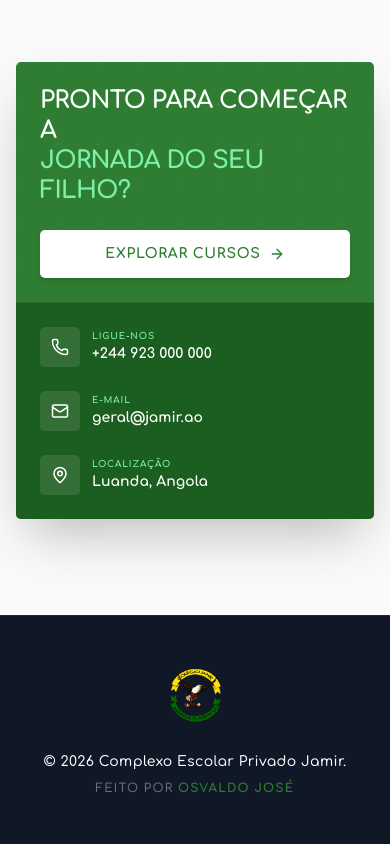
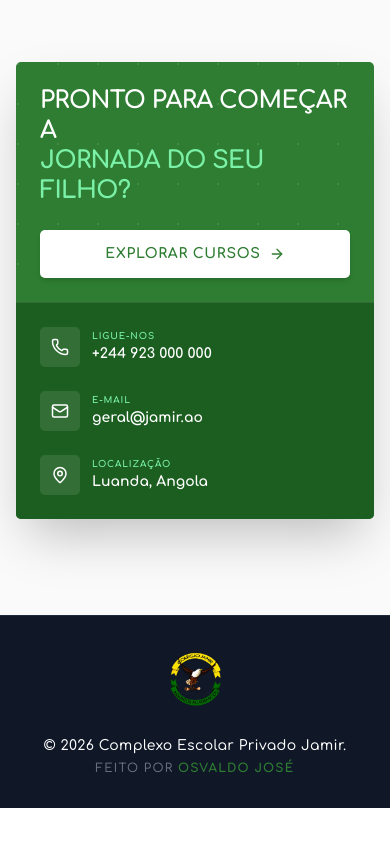
Before and after one commit to devjunior373-maker/website_-jamir, a React (Vite) app: page / in a window 390 px wide. Shown: the part 3489-4333 px from the top of the page. After the commit the page ends 4297 px from the top, so only its background shows below. Built offline with nearby package versions, Linux system fonts and the light colour scheme.

Commit message:
style: update footer layout for responsiveness
Adjust padding and alignment to improve footer design on mobile and desktop viewports.

```diff
--- a/src/components/Footer.tsx
+++ b/src/components/Footer.tsx
@@ -2,18 +2,20 @@ import React from 'react';
 
 export default function Footer() {
   return (
-    <footer className="bg-gray-900 text-gray-400 py-12 border-t border-gray-800">
-      <div className="max-w-7xl mx-auto px-4 sm:px-6 lg:px-8 flex flex-col items-center justify-center gap-6 text-center">
+    <footer className="bg-gray-900 text-gray-400 py-8 border-t border-gray-800">
+      <div className="max-w-7xl mx-auto px-4 sm:px-6 lg:px-8 flex flex-col md:flex-row items-center justify-between gap-6">
         <img
           src="/logo.png"
           alt="Logo Complexo Escolar Privado Jamir"
           className="h-16 w-auto object-contain"
           loading="lazy"
         />
-        <div className="text-sm font-medium tracking-wide">
-          <p className="mb-2 text-white">© 2026 Complexo Escolar Privado Jamir.</p>
-          <p className="text-gray-500 text-xs uppercase tracking-widest">
-            Feito por <span className="text-[#2E7D32] font-black">Osvaldo José</span>
+        <div className="text-center md:text-right text-sm font-medium tracking-wide">
+          <p className="text-white flex flex-col md:flex-row items-center md:justify-end gap-1 md:gap-2">
+            <span>© 2026 Complexo Escolar Privado Jamir.</span>
+            <span className="text-gray-500 text-xs uppercase tracking-widest">
+              Feito por <span className="text-[#2E7D32] font-black">Osvaldo José</span>
+            </span>
           </p>
         </div>
       </div>
```
